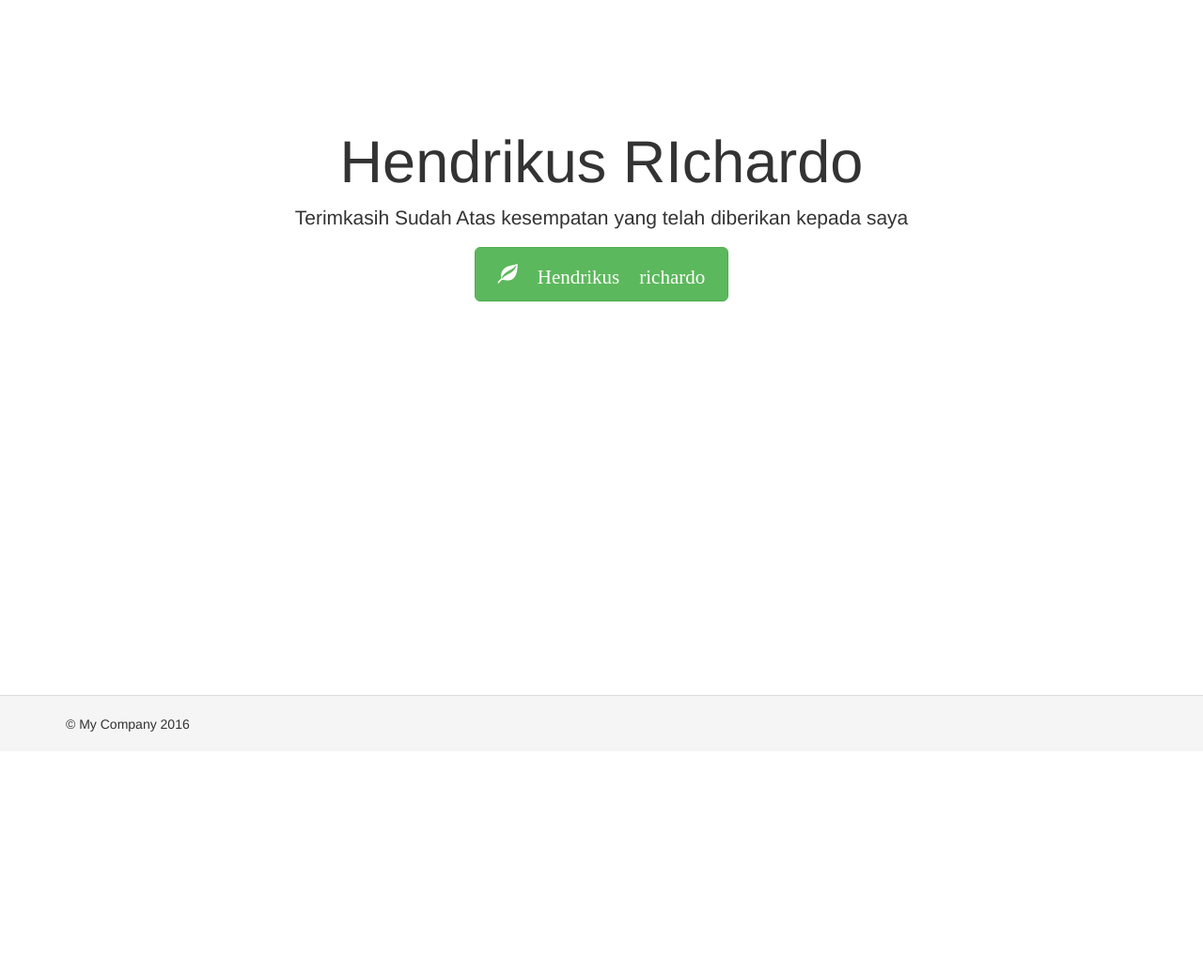
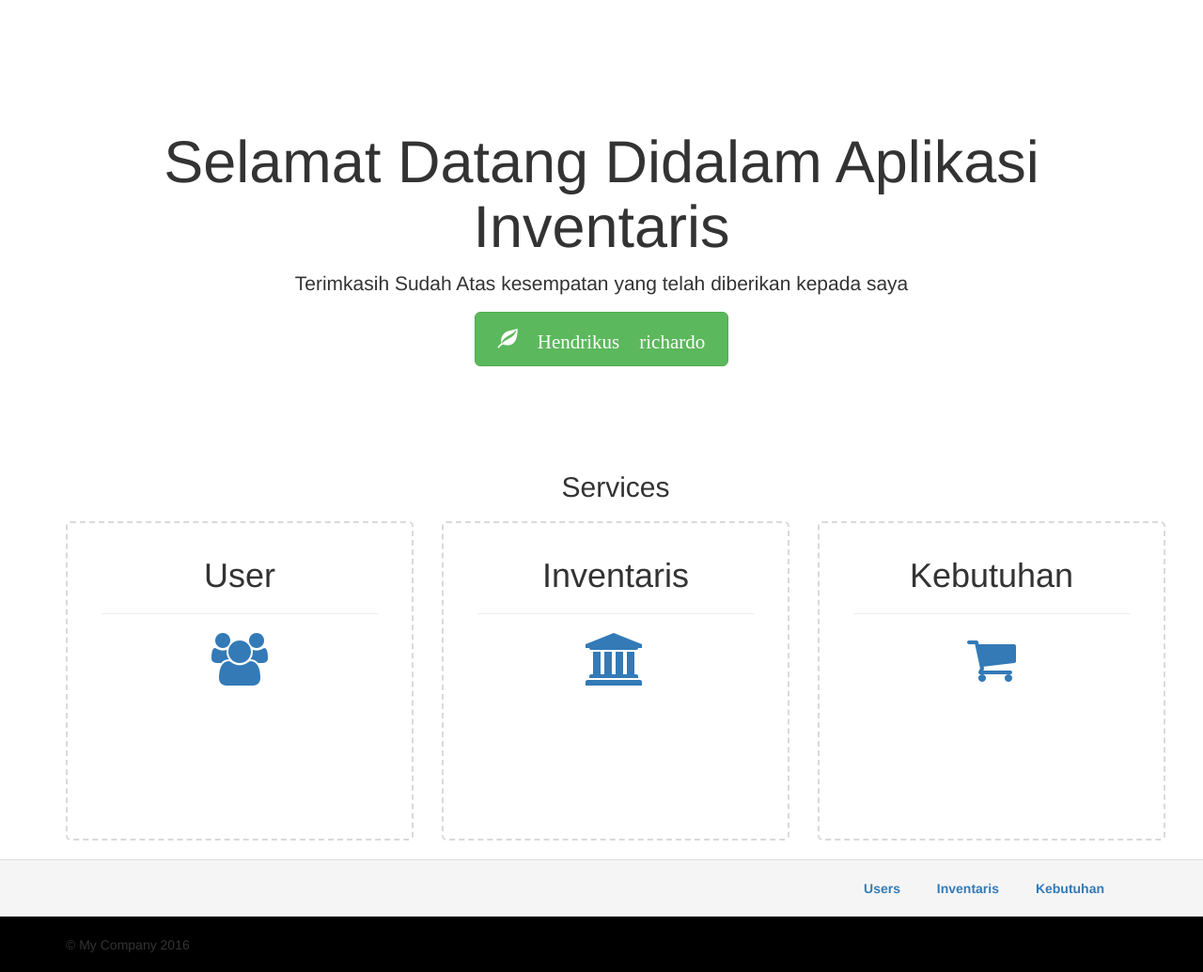
Before and after one commit to roy-bukapeta/yii2basic, a Yii app: the page made by views/site/index.php in a window 1280 px wide. Shown: the whole page at 94% size. Before the commit the page ends 779 px from the top, so only its background shows below. Run offline with PHP 8.4 and a stand-in for Yii, Linux system fonts and the light colour scheme; the template is opened without the code that fills it, so the values that code supplies are empty; some libraries are stand-ins or nearby versions.

Commit message:
main.php, index.php and add images folder @web

```diff
--- a/views/layouts/main.php
+++ b/views/layouts/main.php
@@ -17,6 +17,8 @@ AppAsset::register($this);
 <head>
     <meta charset="<?= Yii::$app->charset ?>">
     <meta name="viewport" content="width=device-width, initial-scale=1">
+    <link rel="stylesheet" href="https://maxcdn.bootstrapcdn.com/font-awesome/4.5.0/css/font-awesome.min.css">
+
     <?= Html::csrfMetaTags() ?>
     <title><?= Html::encode($this->title) ?></title>
     <?php $this->head() ?>
@@ -63,12 +65,20 @@ AppAsset::register($this);
 
 <footer class="footer">
     <div class="container">
+        <p class="pull-right">
+                <a href="<?php echo Yii::getAlias('@web'); ?>/index.php/users" style="margin-right:35px; font-weight:bold;">Users</a>
+                <a href="<?php echo Yii::getAlias('@web'); ?>/index.php/inventaris" style="margin-right:35px; font-weight:bold;">Inventaris</a>
+                <a href="<?php echo Yii::getAlias('@web'); ?>/index.php/kebutuhan" style="margin-right:35px; font-weight:bold;">Kebutuhan</a>
+        </p>
+    </div>
+</footer>
+<footer class="footer" style="background:#000   ;">
+    <div class="container">
         <p class="pull-left">&copy; My Company <?= date('Y') ?></p>
 
         <p class="pull-right"><?= Yii::powered() ?></p>
     </div>
 </footer>
-
 <?php $this->endBody() ?>
 </body>
 </html>
--- a/views/site/index.php
+++ b/views/site/index.php
@@ -7,7 +7,7 @@ $this->title = 'My Yii Application';
 <div class="site-index">
 
     <div class="jumbotron">
-        <h1>Hendrikus RIchardo</h1>
+        <h1>Selamat Datang Didalam Aplikasi Inventaris</h1>
 
         <p class="lead">Terimkasih Sudah Atas kesempatan yang telah diberikan kepada saya</p>
 
@@ -16,44 +16,42 @@ $this->title = 'My Yii Application';
 
     <div class="body-content">
 
-        <!-- <div class="container">
+
+        <!--<img src="<?php echo Yii::getAlias('@web'); ?>/images/8073-k.jpg">-->
+
+ <div class="container">
             <div class="row">
                 <h2 class="text-center">Services</h2>
                     <div class="row">
                         <div class="col-md-4 text-center">
                             <div class="box">
                                 <div class="box-content">
-                                    <h1 class="tag-title">Foto Udara</h1>
+                                    <h1 class="tag-title">User</h1>
                                     <hr />
-                                    <p>Lorem ipsum dolor sit amet, consectetur adipiscing elit. Morbi pharetra quam sollicitudin nibh aliquam finibus. Etiam efficitur felis vel imperdiet varius. Maecenas bibendum elementum molestie. Lorem ipsum dolor sit amet, consectetur adipiscing elit. Mauris cursus finibus semper. Fusce molestie tincidunt leo vel varius. Nam scelerisque nulla feugiat leo consequat, id dignissim sem tincidunt. Proin elit mauris, hendrerit in varius sed, facilisis sit amet neque.</p>
-                                    <br />
-                                    <a href="ppc.html" class="btn btn-block btn-primary">Learn more</a>
+                                    <p><a href="<?php echo Yii::getAlias('@web'); ?>/index.php/users"><i class="fa fa-users fa-4x"></i></a></p>
                                 </div>
                             </div>
                         </div>
                         <div class="col-md-4 text-center">
                             <div class="box">
                                 <div class="box-content">
-                                    <h1 class="tag-title">Web Developer</h1>
+                                    <h1 class="tag-title">Inventaris</h1>
                                     <hr />
-                                    <p>Lorem ipsum dolor sit amet, consectetur adipiscing elit. Morbi pharetra quam sollicitudin nibh aliquam finibus. Etiam efficitur felis vel imperdiet varius. Maecenas bibendum elementum molestie. Lorem ipsum dolor sit amet, consectetur adipiscing elit. Mauris cursus finibus semper. Fusce molestie tincidunt leo vel varius. Nam scelerisque nulla feugiat leo consequat, id dignissim sem tincidunt. Proin elit mauris, hendrerit in varius sed, facilisis sit amet neque.</p>
-                                    <br />
-                                    <a href="ppc.html" class="btn btn-block btn-primary">Learn more</a>
+                                   <p><a href="<?php echo Yii::getAlias('@web'); ?>/index.php/inventaris"><i class="fa fa-university fa-4x"></i></a></p>
                                 </div>
                             </div>
                         </div>
                         <div class="col-md-4 text-center">
                             <div class="box">
                                 <div class="box-content">
-                                    <h1 class="tag-title">Mobile Developer</h1>
+                                    <h1 class="tag-title">Kebutuhan</h1>
                                     <hr />
-                                    <p>Lorem ipsum dolor sit amet, consectetur adipiscing elit. Morbi pharetra quam sollicitudin nibh aliquam finibus. Etiam efficitur felis vel imperdiet varius. Maecenas bibendum elementum molestie. Lorem ipsum dolor sit amet, consectetur adipiscing elit. Mauris cursus finibus semper. Fusce molestie tincidunt leo vel varius. Nam scelerisque nulla feugiat leo consequat, id dignissim sem tincidunt. Proin elit mauris, hendrerit in varius sed, facilisis sit amet neque.</p>
-                                    <br />
-                                    <a href="ppc.html" class="btn btn-block btn-primary">Learn more</a>
+                                    <p><a href="<?php echo Yii::getAlias('@web'); ?>/index.php/inventaris"><i class="fa fa-shopping-cart fa-4x"></i></a></p>
+
                                 </div>
                             </div>
                         </div>
-                    </div>    -->
+                    </div>
                 </div>
             </div>
         </div>
```
